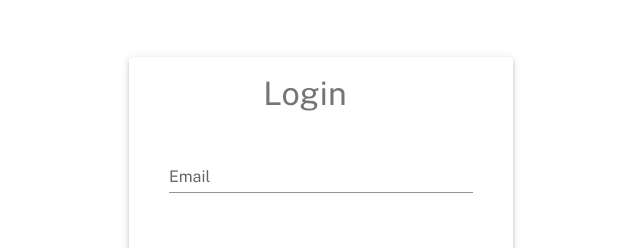
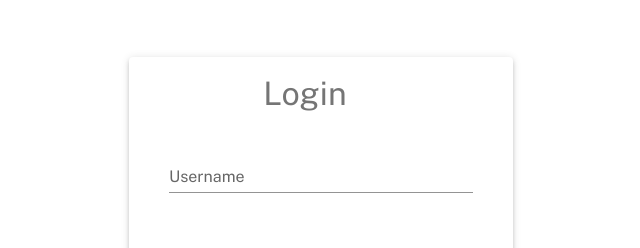
Before and after one commit to alejandroBarraza/login, a React (Create React App) app: page /login in a window 1280 px wide. Shown: the part 130-378 px from the top of the page, without its empty margins (319-959 px from the left). Built offline with nearby package versions, Linux system fonts and the light colour scheme.

Commit message:
login Screen , fix post request

```diff
--- a/src/screens/LoginScreen.js
+++ b/src/screens/LoginScreen.js
@@ -1,4 +1,5 @@
 import React from 'react'
+import axios from 'axios'
 import {
     Grid,
     Paper,
@@ -9,9 +10,10 @@ import {
     Checkbox,
     FormGroup,
     FormControlLabel,
+    Alert,
 } from '@mui/material'
 import { grey } from '@mui/material/colors'
-import { Link } from 'react-router-dom'
+import { Link, useNavigate } from 'react-router-dom'
 import { useForm } from 'react-hook-form'
 import { Errorform } from '../componets/utils/Errorform'
 
@@ -44,22 +46,46 @@ const styles = {
 }
 
 export const LoginScreen = () => {
-    const {
-        register,
-        handleSubmit,
-        formState: { errors },
-    } = useForm()
+    // if user has token , he cant reaccess this page at least he logged out.
+    const navigate = useNavigate()
+    React.useEffect(() => {
+        if (localStorage.getItem('authToken')) {
+            navigate('/')
+        }
+    })
+    const { handleSubmit, register, formState } = useForm({ mode: 'onChange' })
     const [checked, setChecked] = React.useState(false)
+    const [errorForm, setErrorForm] = React.useState('')
 
     const handleCheckbox = (event) => {
         setChecked(event.target.checked)
     }
 
-    const onSubmit = (data, e) => {
+    const onSubmit = async (data, e) => {
         e.preventDefault()
-        console.log(data)
-        console.log(e.target)
-        e.target.reset()
+
+        // Axios config.
+        const config = {
+            headers: {
+                'Content-Type': 'application/json',
+            },
+        }
+
+        //  Save authToken to localStorage.
+        try {
+            const response = await axios.post('api/auth/login', data, config)
+            localStorage.setItem('authToken', response.data.userData.token)
+            navigate('/', { replace: true })
+            e.target.reset()
+
+            // if request failed.
+        } catch (error) {
+            setErrorForm(error.response.data.error)
+
+            setTimeout(() => {
+                setErrorForm('')
+            }, 5000)
+        }
     }
 
     return (
@@ -76,24 +102,20 @@ export const LoginScreen = () => {
                             Login
                         </Typography>
                     </Box>
+                    {errorForm && (
+                        <Alert severity='warning' variant='outlined' sx={{ mt: 4, ml: 4 }}>
+                            {errorForm}
+                        </Alert>
+                    )}
                     <Grid item>
                         <TextField
-                            label='Email'
-                            id='email'
+                            id='username'
+                            label='Username'
                             variant='standard'
                             fullWidth
-                            {...register('email', {
-                                required: {
-                                    value: true,
-                                    message: 'Email is required',
-                                },
-                                pattern: {
-                                    value: /^(([^<>()[\]\\.,;:\s@"]+(\.[^<>()[\]\\.,;:\s@"]+)*)|(".+"))@((\[[0-9]{1,3}\.[0-9]{1,3}\.[0-9]{1,3}\.[0-9]{1,3}])|(([a-zA-Z\-0-9]+\.)+[a-zA-Z]{2,}))$/,
-                                    message: 'Must be a valid email',
-                                },
-                            })}
+                            {...register('username', { required: true })}
                         />
-                        {errors.email && <Errorform error={errors.email.message} />}
+                        {formState.errors.username && <Errorform error={'Username is required'} />}
                     </Grid>
                     <Grid item>
                         <TextField
@@ -103,13 +125,19 @@ export const LoginScreen = () => {
                             type='password'
                             fullWidth
                             {...register('password', {
-                                required: 'You must specify a password',
+                                required: {
+                                    value: true,
+                                    message: 'Password is required',
+                                },
                                 minLength: {
                                     value: 6,
                                     message: 'Password must have at least 6 characters',
                                 },
                             })}
                         />
+                        {formState.errors.password && (
+                            <Errorform error={formState.errors.password.message} />
+                        )}
                     </Grid>
                     <Grid item>
                         <FormGroup>
```
